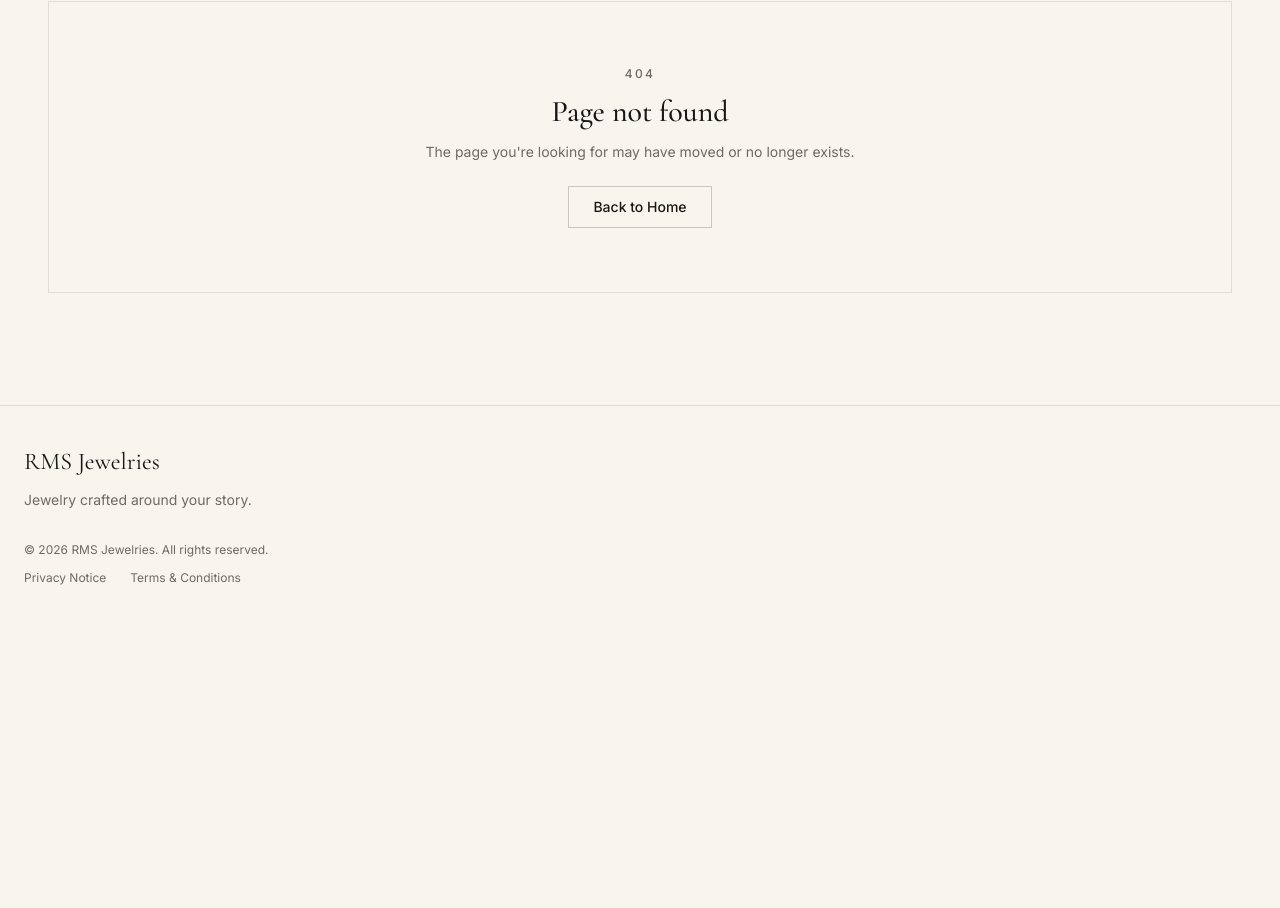
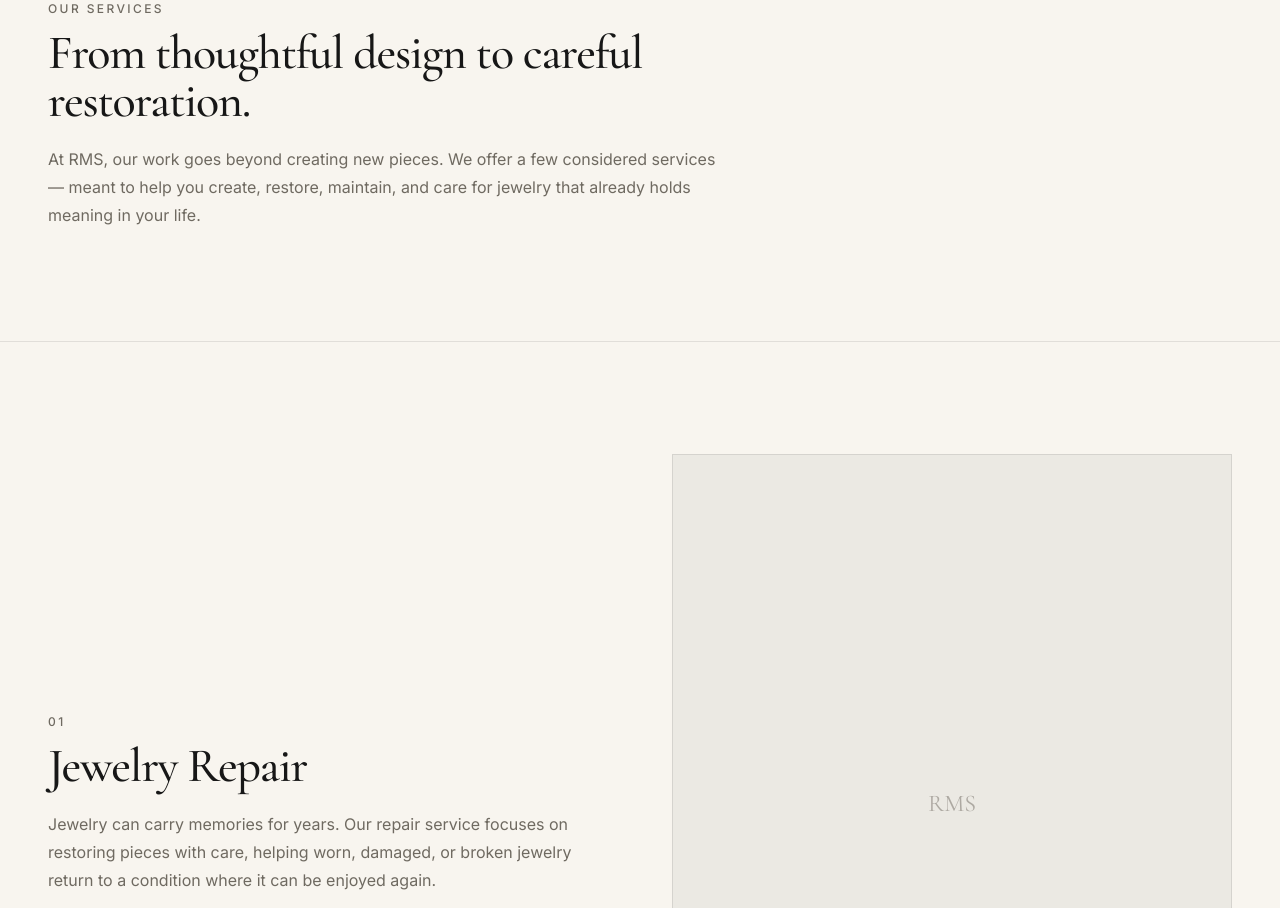
Before and after one commit to neozeph/rms-jewelries, a React (Vite) app: page /services in a window 1280 px wide. Shown: the part 192-1100 px from the top of the page. Before the commit the page ends 818 px from the top, so only its background shows below. Built offline with nearby package versions, Linux system fonts and the light colour scheme.

Commit message:
feat: add services page and update routing; enhance navbar and intro section

```diff
--- a/src/components/layout/Navbar.tsx
+++ b/src/components/layout/Navbar.tsx
@@ -4,6 +4,8 @@ import { Link, NavLink } from "react-router-dom";
 const NAV_LINKS = [
   { to: "/", label: "Home" },
   { to: "/collections", label: "Collections" },
+  { to: "/services", label: "Services" },
+  { to: "/about", label: "About" },
 ];
 
 const linkClassName = ({ isActive }: { isActive: boolean }) =>
@@ -127,7 +129,11 @@ export default function Navbar() {
                 </li>
               ))}
               <li className="pt-2">
-                <Link to="/inquire" onClick={closeMenu} className={ctaClassName}>
+                <Link
+                  to="/inquire"
+                  onClick={closeMenu}
+                  className={ctaClassName}
+                >
                   Inquire
                 </Link>
               </li>
--- a/src/components/sections/IntroSection.tsx
+++ b/src/components/sections/IntroSection.tsx
@@ -1,3 +1,4 @@
+import { Link } from "react-router-dom";
 import Container from "../ui/Container";
 import SectionHeading from "../ui/SectionHeading";
 import { useScrollReveal } from "../../hooks/useScrollReveal";
@@ -12,9 +13,16 @@ export default function IntroSection() {
           <SectionHeading
             id="intro-heading"
             eyebrow="About RMS"
-            title="Custom jewelry, made around you."
-            description="RMS creates jewelry through direct collaboration with each client, from a first idea through to a finished piece. This portfolio shows a selection of that work, organized by collection."
+            title="Rooted in a place known for the craft."
+            description="RMS Jewelries is owned by Reynaldo Soriente, whose roots trace back to Meycauayan, Bulacan &mdash; a place known for its jewelry-making industry. Now based in Pandi, Bulacan, RMS carries that connection to craftsmanship forward into every custom piece."
           />
+
+          <Link
+            to="/about"
+            className="mt-6 inline-block text-sm font-medium text-rms-charcoal underline underline-offset-4 transition-colors hover:text-rms-gold focus:outline-none focus-visible:ring-2 focus-visible:ring-rms-gold focus-visible:ring-offset-4 focus-visible:ring-offset-rms-ivory"
+          >
+            Discover Our Story
+          </Link>
         </div>
       </Container>
     </section>
--- a/src/pages/About.tsx
+++ b/src/pages/About.tsx
@@ -50,6 +50,37 @@ export default function About() {
           </div>
         </Container>
       </section>
+
+      <section
+        aria-labelledby="about-story-heading"
+        className="bg-rms-charcoal py-20 lg:py-28"
+      >
+        <Container>
+          <div className="max-w-2xl">
+            <p className="text-xs font-medium uppercase tracking-[0.2em] text-rms-ivory/70">
+              About RMS
+            </p>
+            <h2
+              id="about-story-heading"
+              className="mt-3 font-display text-4xl font-medium tracking-tight text-rms-ivory sm:text-5xl"
+            >
+              Rooted in a place known for the craft.
+            </h2>
+            <p className="mt-6 text-base leading-7 text-rms-ivory/80">
+              RMS Jewelries begins with a personal connection to one of
+              Bulacan&apos;s most familiar jewelry-making communities. Owned
+              by Reynaldo Soriente, whose roots trace back to Meycauayan, the
+              brand carries forward a connection to a place long associated
+              with the craft of jewelry. Today, RMS focuses on creating and
+              customizing pieces meant to feel personal, considered, and
+              worth remembering.
+            </p>
+            <p className="mt-6 text-sm uppercase tracking-[0.15em] text-rms-ivory/60">
+              RMS Jewelries &middot; Pandi, Bulacan
+            </p>
+          </div>
+        </Container>
+      </section>
     </main>
   );
 }
--- a/src/pages/Contact.tsx
+++ b/src/pages/Contact.tsx
@@ -17,9 +17,9 @@ export default function Contact() {
               Contact RMS Jewelries
             </h1>
             <p className="mt-5 text-base leading-7 text-rms-muted">
-              The quickest way to reach us is to start an inquiry &mdash;
-              tell us a little about what you have in mind, and a member of
-              RMS will personally follow up.
+              The quickest way to reach us is to start an inquiry &mdash; tell
+              us a little about what you have in mind, and a member of RMS will
+              personally follow up.
             </p>
 
             <div className="mt-9">
@@ -40,10 +40,10 @@ export default function Contact() {
                   <dt className="font-medium text-rms-charcoal">Email</dt>
                   <dd className="mt-1">
                     <a
-                      href="mailto:rmsjewelries@gmail.com"
+                      href="mailto:jewelriesrms@gmail.com"
                       className="text-rms-charcoal underline underline-offset-2 hover:text-rms-gold focus:outline-none focus-visible:ring-2 focus-visible:ring-rms-gold focus-visible:ring-offset-2 focus-visible:ring-offset-rms-ivory"
                     >
-                      rmsjewelries@gmail.com
+                      jewelriesrms@gmail.com
                     </a>
                   </dd>
                 </div>
--- a/src/pages/PrivacyPage.tsx
+++ b/src/pages/PrivacyPage.tsx
@@ -156,10 +156,10 @@ export default function PrivacyPage() {
                 </p>
                 <p>
                   <a
-                    href="mailto:rmsjewelries@gmail.com"
+                    href="mailto:jewelriesrms@gmail.com"
                     className="text-rms-charcoal underline underline-offset-2 hover:text-rms-gold"
                   >
-                    rmsjewelries@gmail.com
+                    jewelriesrms@gmail.com
                   </a>
                   <br />
                   Pandi, Bulacan, Philippines
--- /dev/null
+++ b/src/pages/ServicesPage.tsx
@@ -0,0 +1,148 @@
+import { Link } from "react-router-dom";
+import Container from "../components/ui/Container";
+import SectionHeading from "../components/ui/SectionHeading";
+import { useDocumentTitle } from "../hooks/useDocumentTitle";
+
+interface ServiceItem {
+  number: string;
+  title: string;
+  description: string;
+}
+
+const SERVICES: ServiceItem[] = [
+  {
+    number: "01",
+    title: "Jewelry Repair",
+    description:
+      "Jewelry can carry memories for years. Our repair service focuses on restoring pieces with care, helping worn, damaged, or broken jewelry return to a condition where it can be enjoyed again.",
+  },
+  {
+    number: "02",
+    title: "Custom Jewelry Design & Creation",
+    description:
+      "Some pieces begin with an idea. RMS works closely with each client to shape that idea into a finished piece, from the first conversation through to the jewelry itself.",
+  },
+  {
+    number: "03",
+    title: "Jewelry Maintenance",
+    description:
+      "Regular care helps preserve the beauty and condition of your jewelry over time. Our maintenance service is intended to keep your pieces looking their best and ready to be worn again.",
+  },
+  {
+    number: "04",
+    title: "Appraisals",
+    description:
+      "Sometimes you simply want a clearer understanding of what a piece is worth. Our appraisal service provides documented information about the jewelry you bring to us.",
+  },
+];
+
+function ServiceImagePlaceholder() {
+  return (
+    <div className="aspect-[4/5] w-full overflow-hidden border border-rms-charcoal/10 bg-black/5">
+      {/* Placeholder for RMS photography */}
+      <div
+        className="flex h-full items-center justify-center"
+        aria-hidden="true"
+      >
+        <span className="font-display text-2xl text-rms-muted/50">RMS</span>
+      </div>
+    </div>
+  );
+}
+
+export default function ServicesPage() {
+  useDocumentTitle("Services — RMS Jewelries");
+
+  return (
+    <main>
+      <section aria-labelledby="services-heading" className="py-20 lg:py-28">
+        <Container>
+          <div className="max-w-2xl">
+            <p className="text-xs font-medium uppercase tracking-[0.2em] text-rms-muted">
+              Our Services
+            </p>
+            <h1
+              id="services-heading"
+              className="mt-3 font-display text-4xl font-medium tracking-tight text-rms-charcoal sm:text-5xl"
+            >
+              From thoughtful design to careful restoration.
+            </h1>
+            <p className="mt-5 text-base leading-7 text-rms-muted">
+              At RMS, our work goes beyond creating new pieces. We offer a
+              few considered services &mdash; meant to help you create,
+              restore, maintain, and care for jewelry that already holds
+              meaning in your life.
+            </p>
+          </div>
+        </Container>
+      </section>
+
+      {SERVICES.map((service, index) => {
+        const headingId = `service-${service.number}-heading`;
+        const isTextFirst = index % 2 === 0;
+
+        const textBlock = (
+          <SectionHeading
+            key="text"
+            id={headingId}
+            eyebrow={service.number}
+            title={service.title}
+            description={service.description}
+          />
+        );
+
+        const imageBlock = <ServiceImagePlaceholder key="image" />;
+
+        return (
+          <section
+            key={service.number}
+            aria-labelledby={headingId}
+            className="border-t border-rms-charcoal/10 py-20 lg:py-28"
+          >
+            <Container>
+              <div className="grid grid-cols-1 items-center gap-12 lg:grid-cols-2 lg:gap-16">
+                {isTextFirst ? (
+                  <>
+                    {textBlock}
+                    {imageBlock}
+                  </>
+                ) : (
+                  <>
+                    {imageBlock}
+                    {textBlock}
+                  </>
+                )}
+              </div>
+            </Container>
+          </section>
+        );
+      })}
+
+      <section
+        aria-labelledby="services-cta-heading"
+        className="border-t border-rms-charcoal/10 py-20 lg:py-28"
+      >
+        <Container>
+          <div className="mx-auto max-w-2xl text-center">
+            <SectionHeading
+              id="services-cta-heading"
+              eyebrow="Have Something in Mind?"
+              title="Let's talk about your piece."
+              description="Whether you're looking to create something new or care for a piece you already own, we'd be glad to hear what you have in mind."
+              centered
+            />
+
+            <div className="mt-8">
+              <Link
+                to="/inquire"
+                className="inline-block bg-rms-charcoal px-9 py-4 text-sm font-medium text-rms-ivory transition-opacity hover:opacity-80 focus:outline-none focus-visible:ring-2 focus-visible:ring-rms-gold focus-visible:ring-offset-4 focus-visible:ring-offset-rms-ivory"
+              >
+                Start an Inquiry
+              </Link>
+            </div>
+          </div>
+        </Container>
+      </section>
+    </main>
+  );
+}
--- a/src/pages/TermsPage.tsx
+++ b/src/pages/TermsPage.tsx
@@ -24,107 +24,103 @@ export default function TermsPage() {
             <div className="mt-10 space-y-16">
               <LegalSection title="1. About the Website">
                 <p>
-                  This website is operated by RMS Jewelries
-                  (&ldquo;RMS,&rdquo; &ldquo;we,&rdquo; &ldquo;us&rdquo;) as
-                  a portfolio of custom jewelry work and a way for visitors
-                  to submit inquiries. By using this website, you agree to
-                  these terms.
+                  This website is operated by RMS Jewelries (&ldquo;RMS,&rdquo;
+                  &ldquo;we,&rdquo; &ldquo;us&rdquo;) as a portfolio of custom
+                  jewelry work and a way for visitors to submit inquiries. By
+                  using this website, you agree to these terms.
                 </p>
               </LegalSection>
 
               <LegalSection title="2. Jewelry Information">
                 <p>
-                  Jewelry descriptions, materials, and imagery on this
-                  website are provided for illustrative and portfolio
-                  purposes. Because each piece is handcrafted, the finished
-                  piece you receive may vary from what is shown, including
-                  natural variation in gemstones and metals.
+                  Jewelry descriptions, materials, and imagery on this website
+                  are provided for illustrative and portfolio purposes. Because
+                  each piece is handcrafted, the finished piece you receive may
+                  vary from what is shown, including natural variation in
+                  gemstones and metals.
                 </p>
               </LegalSection>
 
               <LegalSection title="3. Pricing">
                 <p>
-                  Where a starting price (&ldquo;price from&rdquo;) is shown
-                  for a piece, it is an indicative starting point only and
-                  not a final quote. Final pricing for any piece, including
-                  custom work, is determined through direct consultation
-                  with RMS. We reserve the right to change displayed pricing
-                  information at any time without notice.
+                  Where a starting price (&ldquo;price from&rdquo;) is shown for
+                  a piece, it is an indicative starting point only and not a
+                  final quote. Final pricing for any piece, including custom
+                  work, is determined through direct consultation with RMS. We
+                  reserve the right to change displayed pricing information at
+                  any time without notice.
                 </p>
               </LegalSection>
 
               <LegalSection title="4. Custom Jewelry">
                 <p>
                   Custom jewelry is created based on a personal consultation
-                  between you and RMS. Specifications, timelines, and
-                  pricing for custom work are agreed upon directly with RMS,
-                  separately from this website, typically following an
-                  inquiry submitted here.
+                  between you and RMS. Specifications, timelines, and pricing
+                  for custom work are agreed upon directly with RMS, separately
+                  from this website, typically following an inquiry submitted
+                  here.
                 </p>
               </LegalSection>
 
               <LegalSection title="5. Inquiries and Orders">
                 <p>
                   This website does not currently include a shopping cart,
-                  online checkout, or payment processing. Submitting the
-                  inquiry form is a request for information and an
-                  expression of interest &mdash; it is not an order, a
-                  binding purchase agreement, or a reservation of any piece.
+                  online checkout, or payment processing. Submitting the inquiry
+                  form is a request for information and an expression of
+                  interest &mdash; it is not an order, a binding purchase
+                  agreement, or a reservation of any piece.
                 </p>
                 <p>
                   No payment obligation and no order arises simply from
                   submitting an inquiry. Any purchase or custom order
-                  arrangement is confirmed separately and directly between
-                  you and RMS, outside of this website.
+                  arrangement is confirmed separately and directly between you
+                  and RMS, outside of this website.
                 </p>
               </LegalSection>
 
               <LegalSection title="6. Intellectual Property">
                 <p>
-                  Unless otherwise stated, all designs, photography, text,
-                  and other content on this website are owned by or licensed
-                  to RMS Jewelries and may not be copied, reproduced, or
-                  reused without our prior written permission.
+                  Unless otherwise stated, all designs, photography, text, and
+                  other content on this website are owned by or licensed to RMS
+                  Jewelries and may not be copied, reproduced, or reused without
+                  our prior written permission.
                 </p>
               </LegalSection>
 
               <LegalSection title="7. Website Content">
                 <p>
-                  Content on this website is provided for general
-                  informational and portfolio purposes and is provided
-                  &ldquo;as is.&rdquo; We may update, correct, or remove
-                  content at any time without notice, and we do not
-                  guarantee that all information on this website is
-                  complete or current at all times.
+                  Content on this website is provided for general informational
+                  and portfolio purposes and is provided &ldquo;as is.&rdquo; We
+                  may update, correct, or remove content at any time without
+                  notice, and we do not guarantee that all information on this
+                  website is complete or current at all times.
                 </p>
               </LegalSection>
 
               <LegalSection title="8. External Links">
                 <p>
-                  This website may link to third-party websites or
-                  services. We are not responsible for the content, privacy
-                  practices, or availability of any third-party site we do
-                  not operate.
+                  This website may link to third-party websites or services. We
+                  are not responsible for the content, privacy practices, or
+                  availability of any third-party site we do not operate.
                 </p>
               </LegalSection>
 
               <LegalSection title="9. Limitation of Liability">
                 <p>
-                  To the fullest extent permitted by law, RMS is not liable
-                  for any indirect, incidental, or consequential damages
-                  arising from your use of this website. Nothing in these
-                  terms limits any liability that cannot be excluded under
-                  applicable law. These terms are governed by the laws of
-                  the Philippines.
+                  To the fullest extent permitted by law, RMS is not liable for
+                  any indirect, incidental, or consequential damages arising
+                  from your use of this website. Nothing in these terms limits
+                  any liability that cannot be excluded under applicable law.
+                  These terms are governed by the laws of the Philippines.
                 </p>
               </LegalSection>
 
               <LegalSection title="10. Changes to These Terms">
                 <p>
                   We may revise these terms from time to time. Changes take
-                  effect once posted on this page. Continued use of this
-                  website after changes are posted constitutes acceptance
-                  of the updated terms.
+                  effect once posted on this page. Continued use of this website
+                  after changes are posted constitutes acceptance of the updated
+                  terms.
                 </p>
               </LegalSection>
 
@@ -132,10 +128,10 @@ export default function TermsPage() {
                 <p>
                   Questions about these terms can be directed to{" "}
                   <a
-                    href="mailto:rmsjewelries@gmail.com"
+                    href="mailto:jewelriesrms@gmail.com"
                     className="text-rms-charcoal underline underline-offset-2 hover:text-rms-gold"
                   >
-                    rmsjewelries@gmail.com
+                    jewelriesrms@gmail.com
                   </a>
                   .
                 </p>
--- a/src/routes/AppRoute.tsx
+++ b/src/routes/AppRoute.tsx
@@ -6,6 +6,7 @@ import HomePage from "../pages/HomePage";
 import CollectionsPage from "../pages/CollectionsPage";
 import CollectionDetailPage from "../pages/CollectionDetailPage";
 import JewelryDetailPage from "../pages/JewelryDetailPage";
+import ServicesPage from "../pages/ServicesPage";
 import About from "../pages/About";
 import Contact from "../pages/Contact";
 import InquiryPage from "../pages/InquiryPage";
@@ -21,6 +22,7 @@ export default function AppRoutes() {
         <Route path="/collections" element={<CollectionsPage />} />
         <Route path="/collections/:slug" element={<CollectionDetailPage />} />
         <Route path="/jewelry/:slug" element={<JewelryDetailPage />} />
+        <Route path="/services" element={<ServicesPage />} />
         <Route path="/inquire" element={<InquiryPage />} />
         <Route path="/about" element={<About />} />
         <Route path="/contact" element={<Contact />} />
```
